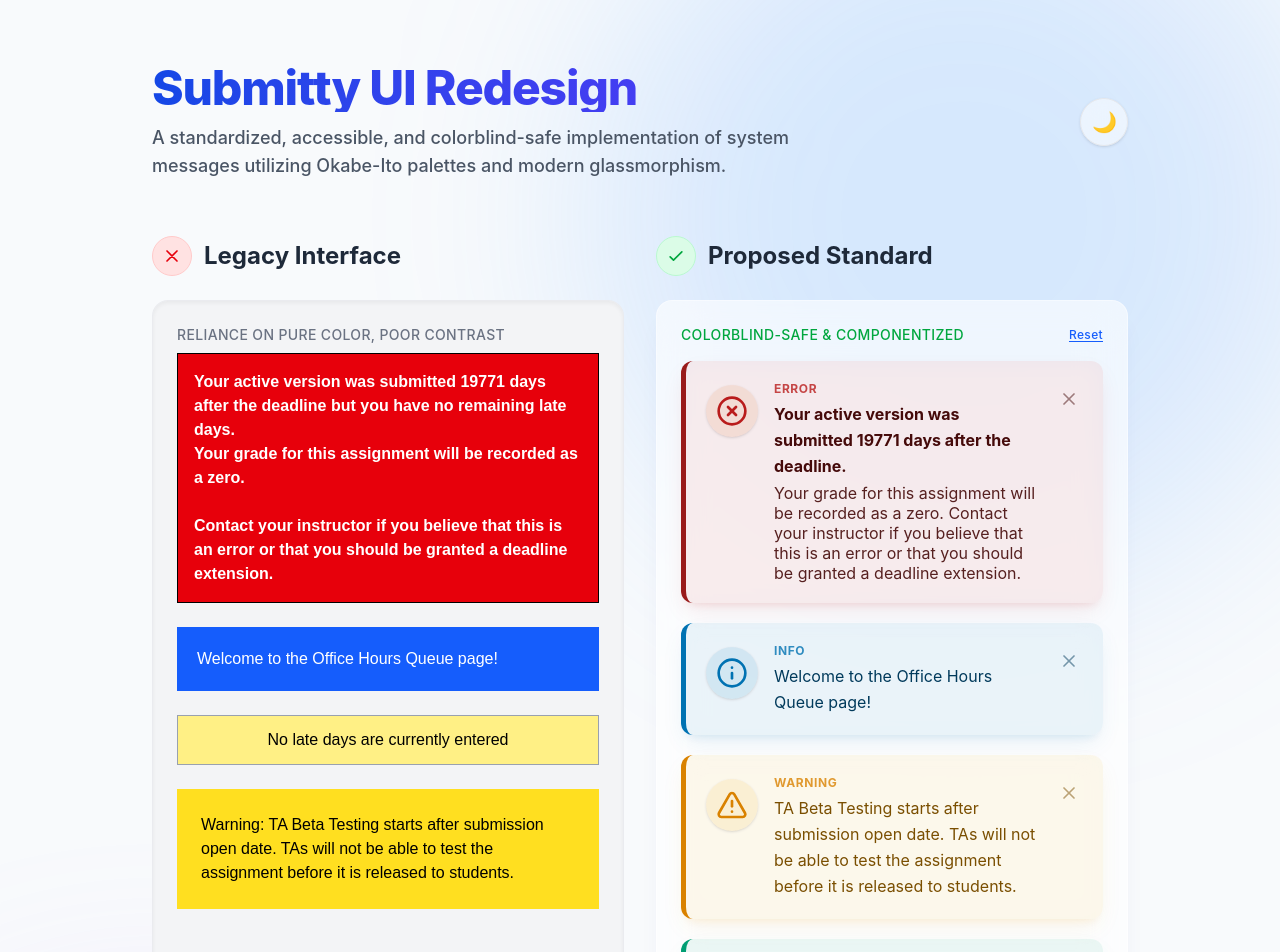
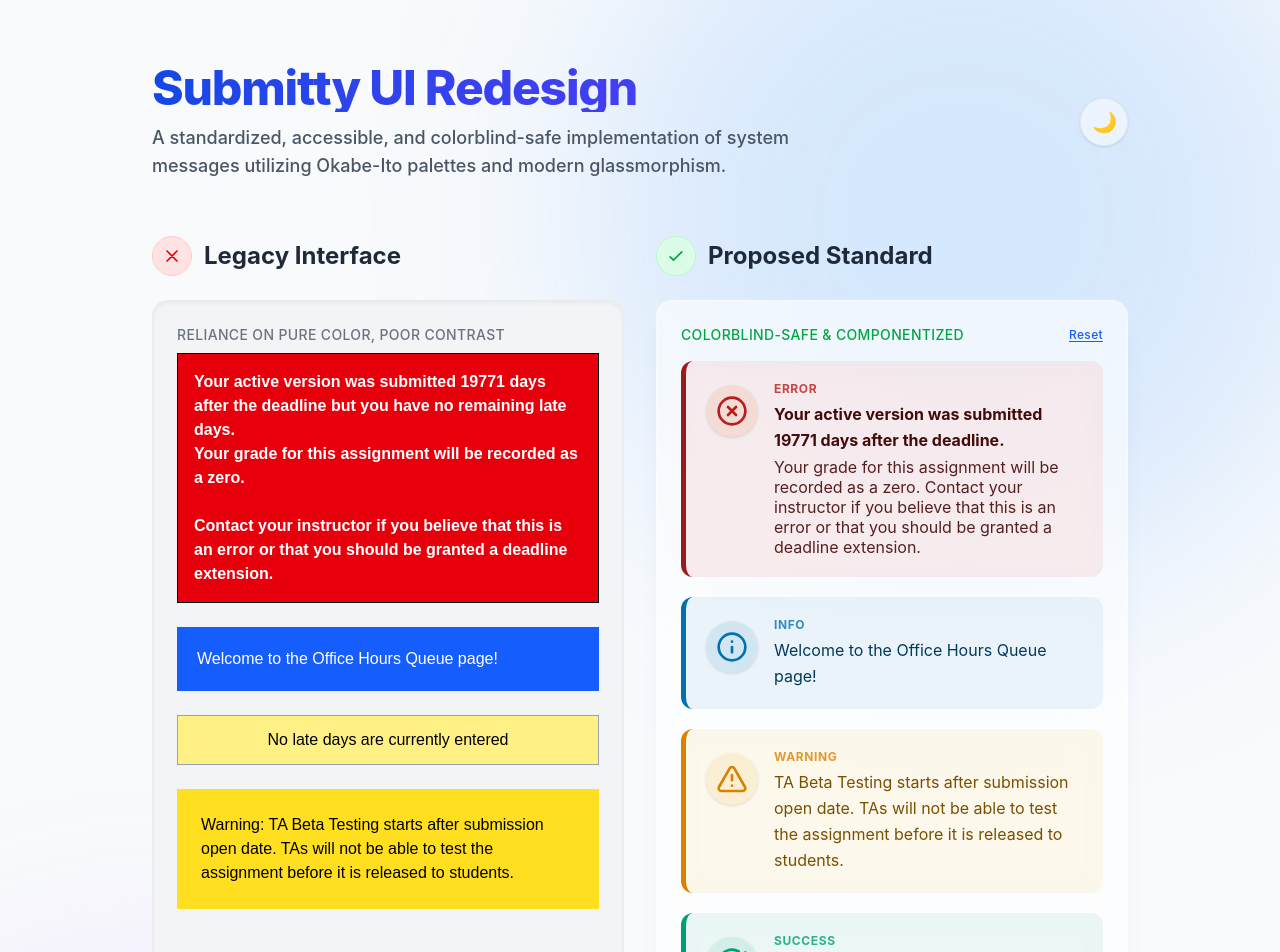
Before and after one commit to faqeeh23/Error-Message-Banners-Fix, a Vue app in the folder client/: page / in a window 1280 px wide. Shown: the top 952 px of the page. Built offline with nearby package versions, Linux system fonts and the light colour scheme.

Commit message:
Refactor SubmittyAlert component styling and documentation

```diff
--- a/client/src/colors.css
+++ b/client/src/colors.css
@@ -1,58 +1,8 @@
 /* design-tokens.css */
 
 :root {
-  /* Info (Blue) */
-  --alert-info-bg: rgba(0, 114, 178, 0.08);
-  --alert-info-border: #0072B2;
-  --alert-info-text: #003a5c;
-  --alert-info-icon: #0072B2;
-  --alert-info-glow: rgba(0, 114, 178, 0.10);
-
-  /* Success (Bluish Green) */
-  --alert-success-bg: rgba(0, 158, 115, 0.08);
-  --alert-success-border: #009E73;
-  --alert-success-text: #00523b;
-  --alert-success-icon: #009E73;
-  --alert-success-glow: rgba(0, 158, 115, 0.10);
-
-  /* Warning (Orange/Yellow) */
-  --alert-warning-bg: rgba(230, 159, 0, 0.08);
-  --alert-warning-border: #d98200;
-  --alert-warning-text: #7a4f00;
-  --alert-warning-icon: #d98200;
-  --alert-warning-glow: rgba(230, 159, 0, 0.10);
-
-  /* Error (Dark Red) */
-  --alert-error-bg: rgba(185, 28, 28, 0.08); /* Tailwind red-700 */
-  --alert-error-border: #991b1b; /* Tailwind red-800 */
-  --alert-error-text: #450a0a; /* Tailwind red-950 */
-  --alert-error-icon: #b91c1c; /* Tailwind red-700 */
-  --alert-error-glow: rgba(185, 28, 28, 0.10);
 }
 
 /* Dark Mode Overrides (High Contrast) */
 .dark {
-  --alert-info-bg: rgba(0, 114, 178, 0.15); /* Glassy tint */
-  --alert-info-border: #56B4E9; /* Sky Blue */
-  --alert-info-text: #e6f4fc;
-  --alert-info-icon: #56B4E9;
-  --alert-info-glow: rgba(86, 180, 233, 0.2);
-
-  --alert-success-bg: rgba(0, 158, 115, 0.15);
-  --alert-success-border: #009E73;
-  --alert-success-text: #d9f2e6;
-  --alert-success-icon: #4ade80; /* Brighter for dark mode */
-  --alert-success-glow: rgba(0, 158, 115, 0.2);
-
-  --alert-warning-bg: rgba(230, 159, 0, 0.15);
-  --alert-warning-border: #F0E442;
-  --alert-warning-text: #fef8cc;
-  --alert-warning-icon: #F0E442;
-  --alert-warning-glow: rgba(240, 228, 66, 0.2);
-
-  --alert-error-bg: rgba(220, 38, 38, 0.15); /* Tailwind red-600 */
-  --alert-error-border: #dc2626; /* Tailwind red-600 */
-  --alert-error-text: #fecaca; /* Tailwind red-200 */
-  --alert-error-icon: #ef4444; /* Tailwind red-500 */
-  --alert-error-glow: rgba(220, 38, 38, 0.2);
 }
--- a/client/src/components/SubmittyAlert.vue
+++ b/client/src/components/SubmittyAlert.vue
@@ -1,3 +1,26 @@
+<script setup>
+import { computed } from 'vue';
+import { Info, CheckCircle, AlertTriangle, XCircle } from 'lucide-vue-next';
+
+const props = defineProps({
+  type: {
+    type: String,
+    default: 'info',
+    validator: (value) => ['info', 'success', 'warning', 'error'].includes(value)
+  }
+});
+
+const iconComponent = computed(() => {
+  const icons = {
+    info: Info,
+    success: CheckCircle,
+    warning: AlertTriangle,
+    error: XCircle
+  };
+  return icons[props.type];
+});
+</script>
+
 <template>
   <div
     :class="['submitty-alert', `alert-${type}`]"
@@ -21,35 +44,121 @@
         <slot></slot>
       </div>
     </div>
-
-    <!-- Close button -->
-    <button aria-label="Dismiss alert" @click="$emit('close')" class="close-btn ml-4 mt-1 flex-shrink-0 opacity-50 hover:opacity-100 transition-all duration-200 p-1 rounded-full hover:bg-black/5 dark:hover:bg-white/10">
-      <X class="w-5 h-5" />
-    </button>
   </div>
 </template>
 
-<script setup>
-import { computed } from 'vue';
-import { Info, CheckCircle, AlertTriangle, XCircle, X } from 'lucide-vue-next';
+<style scoped>
+.submitty-alert {
+  display: flex;
+  align-items: flex-start;
+  padding: 1.25rem;
+  margin-bottom: 1.25rem;
+  border-radius: 12px;
+  border-left-width: 5px;
+  border-left-style: solid;
+  /* Premium Glassmorphism & Depth */
+  backdrop-filter: blur(12px);
+  -webkit-backdrop-filter: blur(12px);
+  transition: all 0.3s cubic-bezier(0.4, 0, 0.2, 1);
+  position: relative;
+  overflow: hidden;
+}
 
-const props = defineProps({
-  type: {
-    type: String,
-    default: 'info',
-    validator: (value) => ['info', 'success', 'warning', 'error'].includes(value)
-  }
-});
+/* Hover elevation effect */
+.submitty-alert:hover {
+  transform: translateY(-2px);
+}
 
-defineEmits(['close']);
+.alert-info {
+  background-color: rgba(0, 114, 178, 0.08);
+  border-left-color: #0072B2;
+  color: #003a5c;
+}
+.alert-info .icon-circle {
+  background-color: rgba(0, 114, 178, 0.1);
+  color: #0072B2;
+}
+.alert-info .alert-type-label { color: #0072B2; }
 
-const iconComponent = computed(() => {
-  const icons = {
-    info: Info,
-    success: CheckCircle,
-    warning: AlertTriangle,
-    error: XCircle
-  };
-  return icons[props.type];
-});
-</script>
+.alert-success {
+  background-color: rgba(0, 158, 115, 0.08);
+  border-left-color: #009E73;
+  color: #00523b;
+}
+.alert-success .icon-circle {
+  background-color: rgba(0, 158, 115, 0.1);
+  color: #009E73;
+}
+.alert-success .alert-type-label { color: #009E73; }
+
+.alert-warning {
+  background-color: rgba(230, 159, 0, 0.08);
+  border-left-color: #d98200;
+  color: #7a4f00;
+}
+.alert-warning .icon-circle {
+  background-color: rgba(230, 159, 0, 0.1);
+  color: #d98200;
+}
+.alert-warning .alert-type-label { color: #d98200; }
+
+.alert-error {
+  background-color: rgba(185, 28, 28, 0.08);
+  border-left-color: #991b1b;
+  color: #450a0a;
+}
+.alert-error .icon-circle {
+  background-color: rgba(213, 94, 0, 0.1);
+  color: #b91c1c;
+}
+.alert-error .alert-type-label { color: #b91c1c; }
+
+/* Dark Mode Overrides (High Contrast) */
+:global(.dark) .alert-info {
+  background-color: rgba(0, 114, 178, 0.15);
+  border-left-color: #56B4E9;
+  color: #e6f4fc;
+}
+:global(.dark) .alert-info .icon-circle {
+  color: #56B4E9;
+}
+:global(.dark) .alert-info .alert-type-label {
+  color: #56B4E9;
+}
+
+:global(.dark) .alert-success {
+  background-color: rgba(0, 158, 115, 0.15);
+  border-left-color: #009E73;
+  color: #d9f2e6;
+}
+:global(.dark) .alert-success .icon-circle {
+  color: #4ade80;
+}
+:global(.dark) .alert-success .alert-type-label {
+  color: #4ade80;
+}
+
+:global(.dark) .alert-warning {
+  background-color: rgba(230, 159, 0, 0.15);
+  border-left-color: #F0E442;
+  color: #fef8cc;
+}
+:global(.dark) .alert-warning .icon-circle {
+  color: #F0E442;
+}
+:global(.dark) .alert-warning .alert-type-label {
+  color: #F0E442;
+}
+
+:global(.dark) .alert-error {
+  background-color: rgba(220, 38, 38, 0.15);
+  border-left-color: #dc2626;
+  color: #fecaca;
+}
+:global(.dark) .alert-error .icon-circle {
+  color: #ef4444;
+}
+:global(.dark) .alert-error .alert-type-label {
+  color: #ef4444;
+}
+</style>
--- a/client/src/server.css
+++ b/client/src/server.css
@@ -1,70 +1 @@
 /* server.css - Global styles for Submitty components */
-.submitty-alert {
-  display: flex;
-  align-items: flex-start;
-  padding: 1.25rem;
-  margin-bottom: 1.25rem;
-  border-radius: 12px;
-  border-left-width: 5px;
-  border-left-style: solid;
-  /* Premium Glassmorphism & Depth */
-  backdrop-filter: blur(12px);
-  -webkit-backdrop-filter: blur(12px);
-  transition: all 0.3s cubic-bezier(0.4, 0, 0.2, 1);
-  position: relative;
-  overflow: hidden;
-}
-
-/* Hover elevation effect */
-.submitty-alert:hover {
-  transform: translateY(-2px);
-}
-
-/* Dynamic Mapping from OKABE-ITO Colorblind Safe Tokens (imported from colors.css) */
-.alert-info {
-  background-color: var(--alert-info-bg);
-  border-left-color: var(--alert-info-border);
-  color: var(--alert-info-text);
-  box-shadow: 0 10px 25px -5px var(--alert-info-glow), 0 8px 10px -6px var(--alert-info-glow);
-}
-.alert-info .icon-circle {
-  background-color: rgba(0, 114, 178, 0.1);
-  color: var(--alert-info-icon);
-}
-.alert-info .alert-type-label { color: var(--alert-info-icon); }
-
-.alert-success {
-  background-color: var(--alert-success-bg);
-  border-left-color: var(--alert-success-border);
-  color: var(--alert-success-text);
-  box-shadow: 0 10px 25px -5px var(--alert-success-glow), 0 8px 10px -6px var(--alert-success-glow);
-}
-.alert-success .icon-circle {
-  background-color: rgba(0, 158, 115, 0.1);
-  color: var(--alert-success-icon);
-}
-.alert-success .alert-type-label { color: var(--alert-success-icon); }
-
-.alert-warning {
-  background-color: var(--alert-warning-bg);
-  border-left-color: var(--alert-warning-border);
-  color: var(--alert-warning-text);
-  box-shadow: 0 10px 25px -5px var(--alert-warning-glow), 0 8px 10px -6px var(--alert-warning-glow);
-}
-.alert-warning .icon-circle {
-  background-color: rgba(230, 159, 0, 0.1);
-  color: var(--alert-warning-icon);
-}
-.alert-warning .alert-type-label { color: var(--alert-warning-icon); }
-
-.alert-error {
-  background-color: var(--alert-error-bg);
-  border-left-color: var(--alert-error-border);
-  color: var(--alert-error-text);
-  box-shadow: 0 10px 25px -5px var(--alert-error-glow), 0 8px 10px -6px var(--alert-error-glow);
-}
-.alert-error .icon-circle {
-  background-color: rgba(213, 94, 0, 0.1);
-  color: var(--alert-error-icon);
-}
-.alert-error .alert-type-label { color: var(--alert-error-icon); }
```
Also changed, not shown: 1 other file (tests, documents, lock files or other folders).
